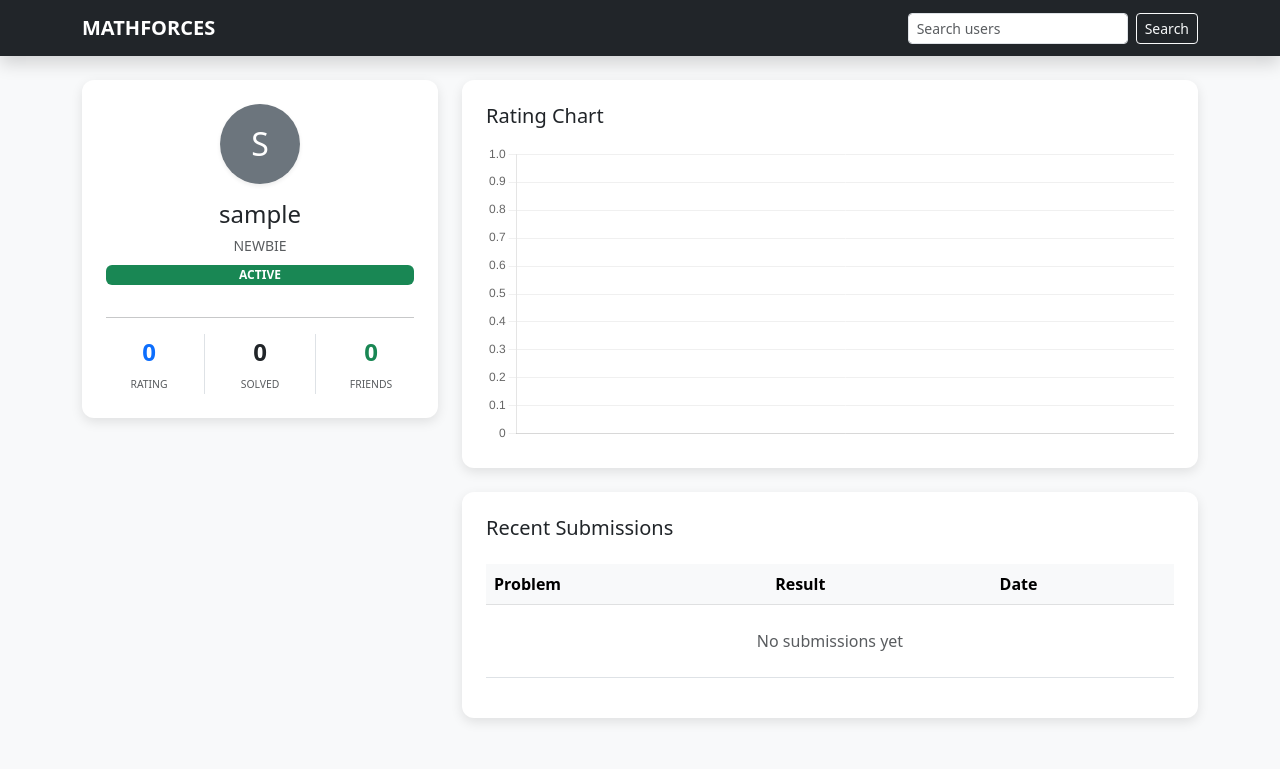
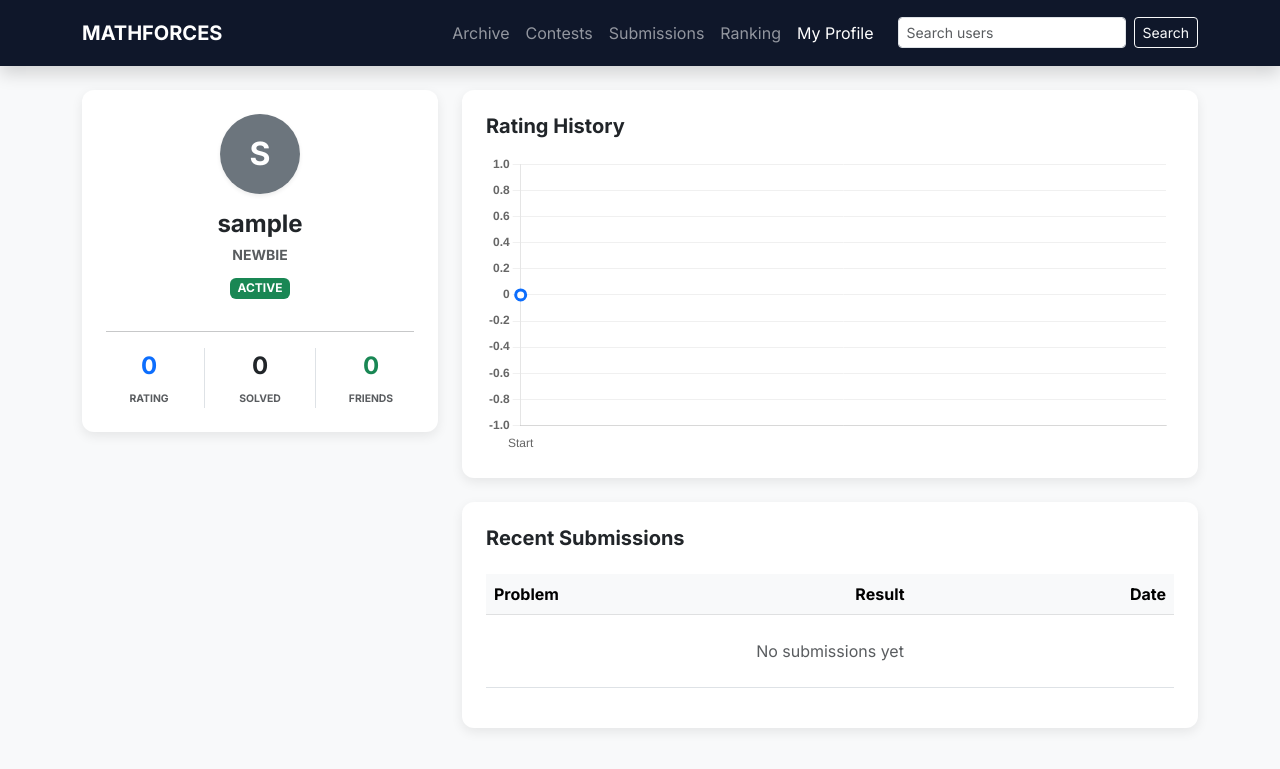
Before and after one commit to HASGITH/Mathforces, a Django app: page /archive/profile/ in a window 1280 px wide. Shown: the top 769 px of the page. Run offline with Django 5.2, Linux system fonts and the light colour scheme; the visitor is signed in with stand-in values (Sample User, id 1); data comes from the database, SQL or seed files in the repository; data that the repository does not hold is empty.

Commit message:
Fix rating history chart and upgrade profile UI to match archive style

```diff
--- a/archive/templates/archive/profile.html
+++ b/archive/templates/archive/profile.html
@@ -4,24 +4,37 @@
     <meta charset="UTF-8">
     <title>{{ target_user.username }}'s Profile - Mathforces</title>
     <link href="https://cdn.jsdelivr.net/npm/bootstrap@5.3.0/dist/css/bootstrap.min.css" rel="stylesheet">
+    <link href="https://fonts.googleapis.com/css2?family=Inter:wght@400;500;600;700&display=swap" rel="stylesheet">
     <script src="https://cdn.jsdelivr.net/npm/chart.js"></script>
     <style>
+        body { font-family: 'Inter', sans-serif; background-color: #f4f7f9; color: #334155; }
+        .navbar { background-color: #0f172a !important; padding: 0.8rem 0; }
+        .card { border-radius: 12px; border: none; box-shadow: 0 4px 12px rgba(0,0,0,0.08); }
         .rating-number { font-size: 1.5rem; font-weight: bold; }
         .rank-title { font-size: 1.1rem; text-transform: uppercase; letter-spacing: 1px; }
-        .card { border-radius: 12px; border: none; box-shadow: 0 4px 12px rgba(0,0,0,0.1); }
-        .btn-friend { border-radius: 20px; padding: 5px 20px; transition: 0.3s; }
+        .btn-friend { border-radius: 20px; padding: 5px 20px; transition: 0.3s; font-weight: 600; }
         .stat-link { text-decoration: none; color: inherit; transition: 0.2s; }
         .stat-link:hover { opacity: 0.7; }
     </style>
 </head>
 <body class="bg-light">
-    <nav class="navbar navbar-expand-lg navbar-dark bg-dark mb-4 shadow">
+
+    <nav class="navbar navbar-expand-lg navbar-dark mb-4 shadow">
         <div class="container">
             <a class="navbar-brand" href="{% url 'problem_list' %}"><b>MATHFORCES</b></a>
-            <form class="d-flex ms-auto" action="{% url 'user_search' %}" method="GET">
+            <div class="collapse navbar-collapse">
+                <div class="navbar-nav ms-auto">
+                    <a class="nav-link" href="{% url 'problem_list' %}">Archive</a>
+                    <a class="nav-link" href="{% url 'contest_list' %}">Contests</a>
+                    <a class="nav-link" href="{% url 'submission_list' %}">Submissions</a>
+                    <a class="nav-link" href="{% url 'ranking' %}">Ranking</a>
+                    <a class="nav-link active" href="{% url 'profile_view' %}">My Profile</a>
+                </div>
+                <form class="d-flex ms-3" action="{% url 'user_search' %}" method="GET">
                     <input class="form-control form-control-sm me-2" type="search" name="q" placeholder="Search users">
                     <button class="btn btn-outline-light btn-sm" type="submit">Search</button>
                 </form>
+            </div>
         </div>
     </nav>
 
@@ -30,18 +43,18 @@
             <div class="col-md-4">
                 <div class="card p-4 text-center mb-4">
                     <div class="mb-3">
-                        <div class="bg-secondary text-white rounded-circle d-inline-flex align-items-center justify-content-center shadow-sm" style="width: 80px; height: 80px; font-size: 2rem;">
+                        <div class="bg-secondary text-white rounded-circle d-inline-flex align-items-center justify-content-center shadow-sm" style="width: 80px; height: 80px; font-size: 2rem; font-weight: 700;">
                             {{ target_user.username|first|upper }}
                         </div>
                     </div>
 
-                    <h4 class="mb-1">{{ target_user.username }}</h4>
+                    <h4 class="mb-1 fw-bold">{{ target_user.username }}</h4>
 
                     <div class="mb-2">
                         {% if rank %}
                             <span class="rank-title fw-bold" style="color: {{ rank.color_code }};">{{ rank.title }}</span>
                         {% else %}
-                            <span class="text-muted small">NEWBIE</span>
+                            <span class="text-muted small fw-bold">NEWBIE</span>
                         {% endif %}
                     </div>
 
@@ -54,27 +67,29 @@
                         </form>
                     {% endif %}
 
+                    <div class="mb-3">
                         {% if profile.is_disqualified %}
-                        <span class="badge bg-danger mb-3">DISQUALIFIED</span>
+                            <span class="badge bg-danger">DISQUALIFIED</span>
                         {% else %}
-                        <span class="badge bg-success mb-3">ACTIVE</span>
+                            <span class="badge bg-success">ACTIVE</span>
                         {% endif %}
+                    </div>
 
                     <hr>
 
                     <div class="row text-center">
                         <div class="col">
                             <div class="rating-number text-primary">{{ profile.rating }}</div>
-                            <small class="text-muted text-uppercase" style="font-size: 0.65rem;">Rating</small>
+                            <small class="text-muted text-uppercase" style="font-size: 0.65rem; font-weight: 700;">Rating</small>
                         </div>
                         <div class="col border-start border-end">
                             <div class="rating-number">{{ solved_count }}</div>
-                            <small class="text-muted text-uppercase" style="font-size: 0.65rem;">Solved</small>
+                            <small class="text-muted text-uppercase" style="font-size: 0.65rem; font-weight: 700;">Solved</small>
                         </div>
                         <div class="col">
                             <a href="{% url 'friends_list' %}" class="stat-link">
                                 <div class="rating-number text-success">{{ target_user.profile.friends.count }}</div>
-                                <small class="text-muted text-uppercase" style="font-size: 0.65rem;">Friends</small>
+                                <small class="text-muted text-uppercase" style="font-size: 0.65rem; font-weight: 700;">Friends</small>
                             </a>
                         </div>
                     </div>
@@ -83,28 +98,28 @@
 
             <div class="col-md-8">
                 <div class="card p-4 mb-4">
-                    <h5 class="mb-3">Rating Chart</h5>
+                    <h5 class="fw-bold mb-3">Rating History</h5>
                     <div style="height: 300px;">
                         <canvas id="ratingChart"></canvas>
                     </div>
                 </div>
 
                 <div class="card p-4">
-                    <h5 class="mb-4">Recent Submissions</h5>
+                    <h5 class="fw-bold mb-4">Recent Submissions</h5>
                     <div class="table-responsive">
                         <table class="table table-hover align-middle">
                             <thead class="table-light">
                                 <tr>
                                     <th>Problem</th>
-                                    <th>Result</th>
-                                    <th>Date</th>
+                                    <th class="text-center">Result</th>
+                                    <th class="text-end">Date</th>
                                 </tr>
                             </thead>
                             <tbody>
                                 {% for sub in submissions %}
                                 <tr>
                                     <td><a href="{% url 'problem_detail' sub.problem.id %}" class="text-decoration-none text-dark fw-medium">{{ sub.problem.title }}</a></td>
-                                    <td>
+                                    <td class="text-center">
                                         <a href="{% url 'submission_detail' sub.id %}" class="text-decoration-none">
                                             {% if sub.is_correct %}
                                                 <span class="badge bg-success">OK</span>
@@ -113,7 +128,7 @@
                                             {% endif %}
                                         </a>
                                     </td>
-                                    <td class="text-muted small">{{ sub.submitted_at|date:"M d, H:i" }}</td>
+                                    <td class="text-muted small text-end">{{ sub.submitted_at|date:"M d, H:i" }}</td>
                                 </tr>
                                 {% empty %}
                                 <tr><td colspan="3" class="text-center py-4 text-muted">No submissions yet</td></tr>
@@ -127,22 +142,33 @@
     </div>
 
     <script>
-        const ratingLabels = [{% for entry in target_user.ratinghistory_set.all %}"{{ entry.contest.title|truncatechars:10 }}",{% endfor %}];
-        const ratingData = [{% for entry in target_user.ratinghistory_set.all %}{{ entry.rating }},{% endfor %}];
+        // ДАННЫЕ СТРОГО ИЗ RATING HISTORY
+        const ratingLabels = [
+            {% for entry in target_user.ratinghistory_set.all %}
+                "{{ entry.contest.title|truncatechars:10 }}",
+            {% endfor %}
+        ];
+
+        const ratingData = [
+            {% for entry in target_user.ratinghistory_set.all %}
+                {{ entry.rating }},
+            {% endfor %}
+        ];
 
         const ctx = document.getElementById('ratingChart').getContext('2d');
         new Chart(ctx, {
             type: 'line',
             data: {
-                labels: ratingLabels,
+                labels: ratingLabels.length ? ratingLabels : ["Start"],
                 datasets: [{
-                    label: 'Rating',
-                    data: ratingData,
+                    label: 'Rating Evolution',
+                    data: ratingData.length ? ratingData : [{{ profile.rating }}],
                     borderColor: '#0d6efd',
                     backgroundColor: 'rgba(13, 110, 253, 0.1)',
                     borderWidth: 3,
-                    pointBackgroundColor: '#0d6efd',
-                    pointRadius: 4,
+                    pointBackgroundColor: '#fff',
+                    pointBorderColor: '#0d6efd',
+                    pointRadius: 5,
                     fill: true,
                     tension: 0.3
                 }]
@@ -151,12 +177,16 @@
                 responsive: true,
                 maintainAspectRatio: false,
                 scales: {
-                    y: { beginAtZero: false, grid: { color: '#f0f0f0' } },
+                    y: {
+                        beginAtZero: false,
+                        grid: { color: '#f0f0f0' },
+                        ticks: { font: { weight: 'bold' } }
+                    },
                     x: { grid: { display: false } }
                 },
                 plugins: {
                     legend: { display: false },
-                    tooltip: { backgroundColor: '#333' }
+                    tooltip: { backgroundColor: '#0f172a' }
                 }
             }
         });
```
Lines whose indentation alone changed are shown as unchanged.
